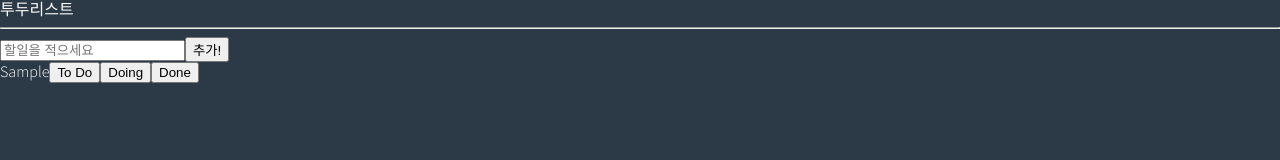
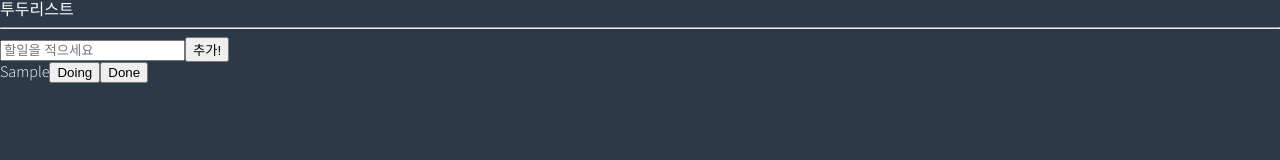
Before and after one commit to seoyeonpp/React-todo, a React (Create React App) app in the folder todo/: page / in a window 1280 px wide. Both pictures are taken after typing "Sample" into the empty fields and a click on the button "추가!". Shown: the top 160 px of the page. Built offline with nearby package versions, Linux system fonts and the light colour scheme.

Commit message:
클릭한 category 노출

```diff
--- a/todo/src/components/ToDo.tsx
+++ b/todo/src/components/ToDo.tsx
@@ -1,12 +1,17 @@
-import { IToDo } from '../atoms';
+import { useSetRecoilState } from 'recoil';
+import { IToDo, toDoState } from '../atoms';
 
-function ToDo({ text }: IToDo) {
+function ToDo({ text, category, id }: IToDo) {
+    const setToDos = useSetRecoilState(toDoState);
+    const onClick = (newCategory: IToDo["category"]) => {
+        console.log(newCategory)
+    }
     return (
         <li>
             {text}
-            <button>To Do</button>
-            <button>Doing</button>
-            <button>Done</button>
+            {category !== "TODO" && <button onClick={() => onClick("TODO")}>To Do</button>}
+            {category !== "DOING" && <button onClick={() => onClick("DOING")}>Doing</button>}
+            {category !== "DONE" && <button onClick={() => onClick("DONE")}>Done</button>}
         </li>
     )
 }
```
